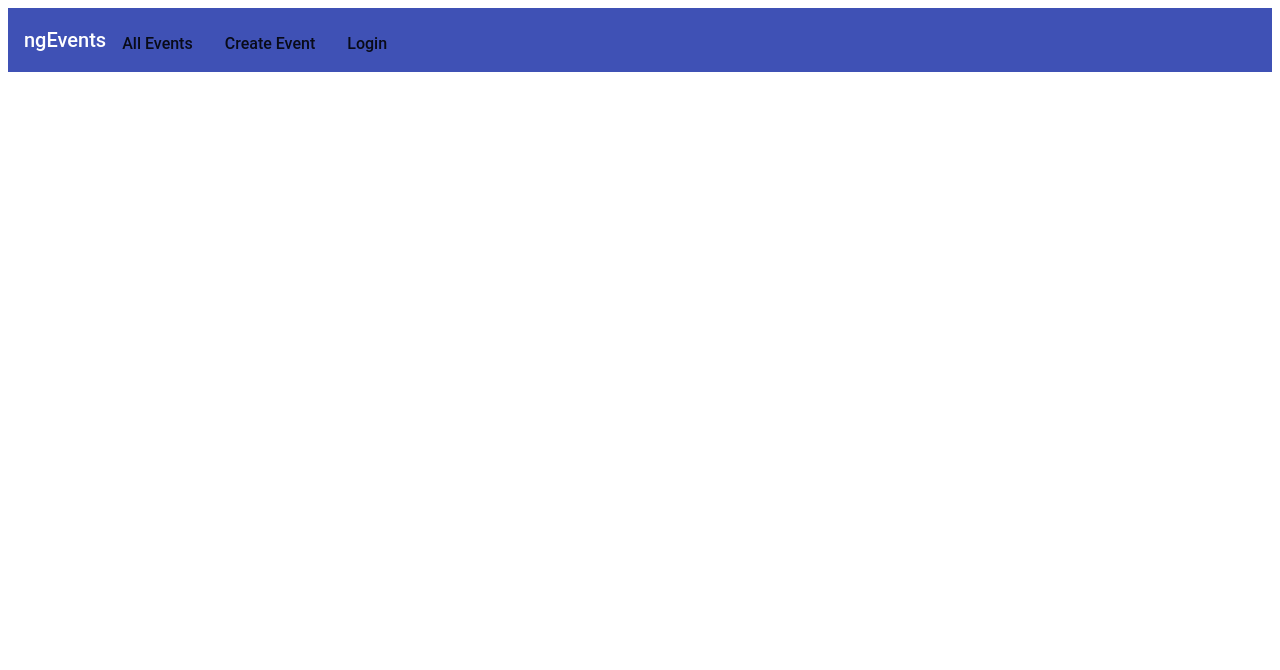
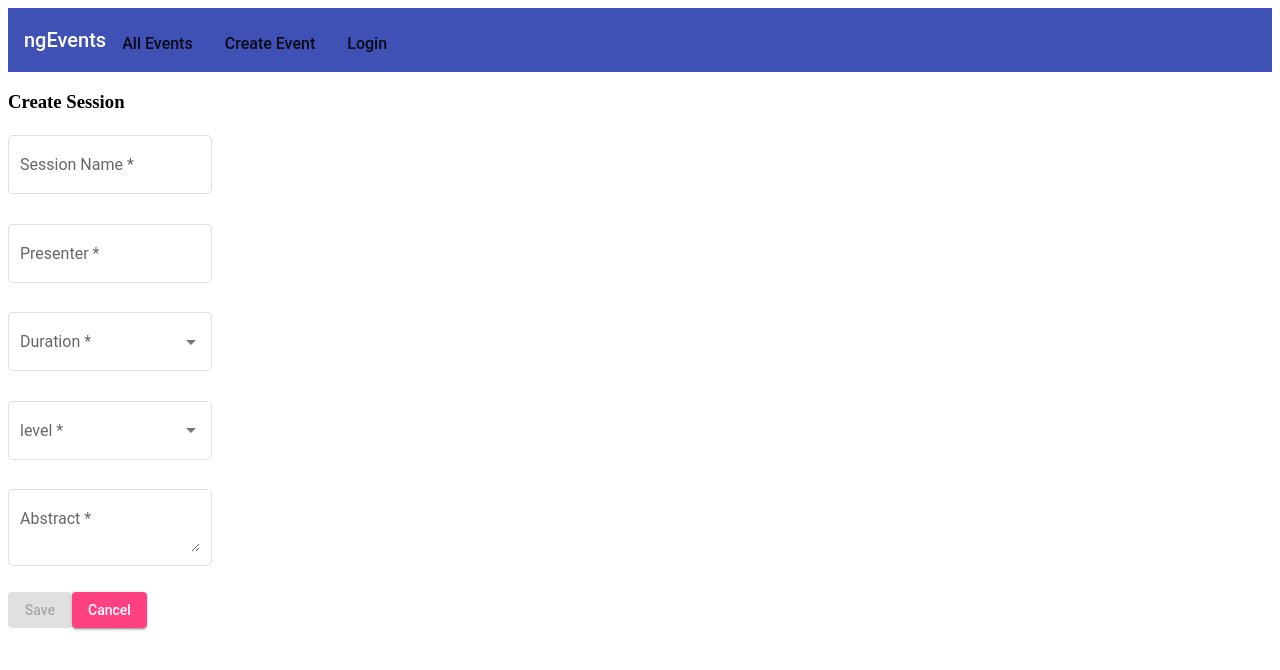
Before and after one commit to achutkiran/Angular-Tutorial-pluralsight, an Angular app: page /events/session/new in a window 1280 px wide. Before the commit this address led to /. Shown: the top 670 px of the page. Built offline with nearby package versions, Linux system fonts and the light colour scheme.

Commit message:
Reactive Forms

```diff
--- a/package.json
+++ b/package.json
@@ -12,12 +12,12 @@
   "private": true,
   "dependencies": {
     "@angular/animations": "^7.2.2",
-    "@angular/cdk": "^7.2.2",
+    "@angular/cdk": "^7.3.0",
     "@angular/common": "~7.2.0",
     "@angular/compiler": "~7.2.0",
     "@angular/core": "~7.2.0",
     "@angular/forms": "~7.2.0",
-    "@angular/material": "^7.2.2",
+    "@angular/material": "^7.3.0",
     "@angular/platform-browser": "~7.2.0",
     "@angular/platform-browser-dynamic": "~7.2.0",
     "@angular/router": "~7.2.0",
--- a/src/app/app-routing.module.ts
+++ b/src/app/app-routing.module.ts
@@ -6,6 +6,7 @@ import { CreateEventComponent } from './events/create-event.component';
 import { Error404Component } from './errors/404.component';
 import { EventRouteActivator } from './events/event-details/event-route-activator.service';
 import { EventListResolver } from './events/events-list-resolver.service';
+import { CreateSessionComponent } from './events/event-details/create-session.component';
 
 const routes: Routes = [
   { path: 'events/new', component: CreateEventComponent, canDeactivate: ['canDeactivateCreateEvent']}, //present in app.module.ts
@@ -13,6 +14,7 @@ const routes: Routes = [
   { path: 'events/:id', component: EventDetailsComponent, canActivate: [EventRouteActivator] }, // /events/1 or /events/2
   { path: '404', component: Error404Component },
   { path: '', redirectTo: '/events', pathMatch: 'full' },
+  { path: 'events/session/new', component: CreateSessionComponent},
   { path: 'user', loadChildren: './user/user.module#UserModule'}
 ];
 
--- /dev/null
+++ b/src/app/events/event-details/create-session.component.html
@@ -0,0 +1,42 @@
+<h3>Create Session</h3>
+<form class="flexForm" [formGroup]="newSessionForm" (ngSubmit)="saveSession(newSessionForm.value)">
+    <mat-form-field appearance="outline">
+        <mat-label>Session Name</mat-label>
+        <input formControlName="name" matInput type="text" placeholder="session name...">
+        <mat-error *ngIf="name.invalid">Required</mat-error>
+    </mat-form-field>
+    <mat-form-field appearance="outline">
+        <mat-label>Presenter</mat-label>
+        <input formControlName="presenter" matInput type="text" placeholder="presenter...">
+        <mat-error *ngIf="presenter.invalid">Required</mat-error>
+    </mat-form-field>
+    <mat-form-field appearance="outline">
+        <mat-label>Duration</mat-label>
+        <mat-select formControlName="duration" placeholder="select duration...">
+            <mat-option value="1">Half Hour</mat-option>
+            <mat-option value="2">1 hour</mat-option>
+            <mat-option value="3">Half Day</mat-option>
+            <mat-option value="4">Full Day</mat-option>
+        </mat-select>
+        <mat-error *ngIf="duration.invalid">Required</mat-error>
+    </mat-form-field>
+    <mat-form-field appearance="outline">
+        <mat-label>level</mat-label>
+        <mat-select formControlName="level" placeholder="select level...">
+            <mat-option value="Beginner">Beginner</mat-option>
+            <mat-option value="Intermediate">Intermediate</mat-option>
+            <mat-option value="Advanced">Advanced</mat-option>
+        </mat-select>
+        <mat-error *ngIf="level.invalid">Required</mat-error>
+    </mat-form-field>
+    <mat-form-field appearance="outline">
+        <mat-label>Abstract</mat-label>
+        <textarea formControlName="abstract" matInput type="text" placeholder="abstract..."></textarea>
+        <mat-error *ngIf="abstract.hasError('required')">Required</mat-error>
+        <mat-error *ngIf="abstract.hasError('maxlength')">Cannot exceed 400 characters</mat-error>
+    </mat-form-field>
+    <div>
+        <button color="primary" mat-raised-button type="submit" [disabled]="newSessionForm.invalid">Save</button>
+        <button color="accent" mat-raised-button type="button">Cancel</button>
+    </div>
+</form>
--- /dev/null
+++ b/src/app/events/event-details/create-session.component.ts
@@ -0,0 +1,49 @@
+import { Component, OnInit } from "@angular/core";
+import { FormControl, Validators, FormGroup } from '@angular/forms';
+import { ISession } from '../shared/event.model';
+
+@Component({
+    templateUrl:'./create-session.component.html',
+    styles:[`
+        .flexForm {
+            display: flex;
+            flex-direction: column;
+            align-items: flex-start;
+        }
+    `]
+})
+
+export class CreateSessionComponent implements OnInit {
+    newSessionForm: FormGroup
+    name: FormControl
+    duration: FormControl
+    presenter: FormControl
+    level: FormControl
+    abstract: FormControl
+    ngOnInit(){
+        this.name = new FormControl('', Validators.required)
+        this.duration = new FormControl('', Validators.required)
+        this.presenter = new FormControl('', Validators.required)
+        this.level = new FormControl('', Validators.required)
+        this.abstract = new FormControl('',[Validators.required, Validators.maxLength(400)])
+        this.newSessionForm = new FormGroup({
+            name: this.name,
+            presenter: this.presenter,
+            duration: this.duration,
+            level: this.level,
+            abstract: this.abstract
+        })
+    }
+
+    saveSession(formValues){
+        let session:ISession ={
+            name: formValues.name,
+            duration: parseInt(formValues.duration),
+            level: formValues.level,
+            presenter: formValues.presenter,
+            abstract: formValues.abstract,
+            id: undefined,
+            voters: []
+        }
+    }
+}
```
Also changed, not shown: src/app/app.module.ts (+8 -3 lines), 1 other file (tests, documents, lock files or other folders).
